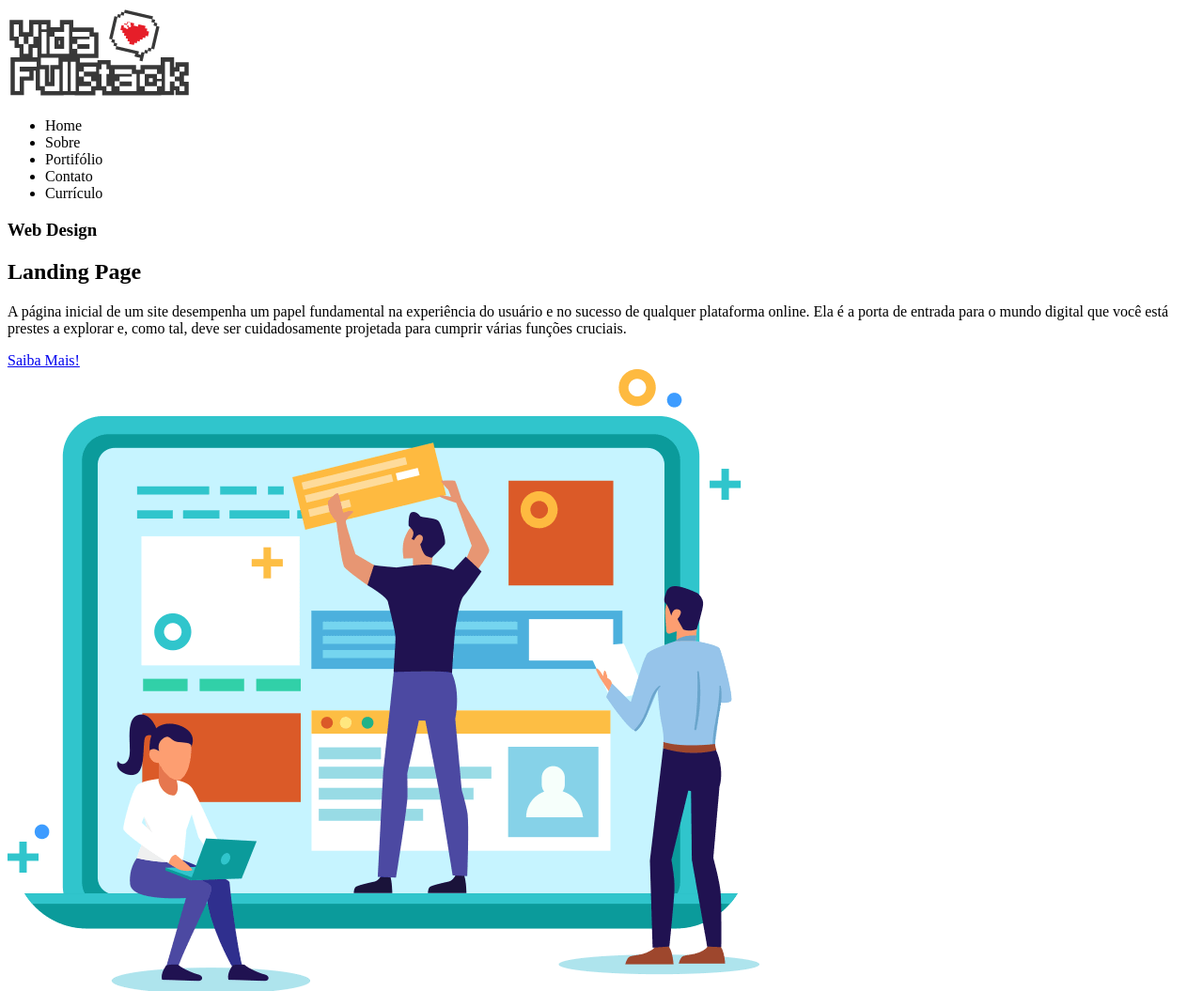
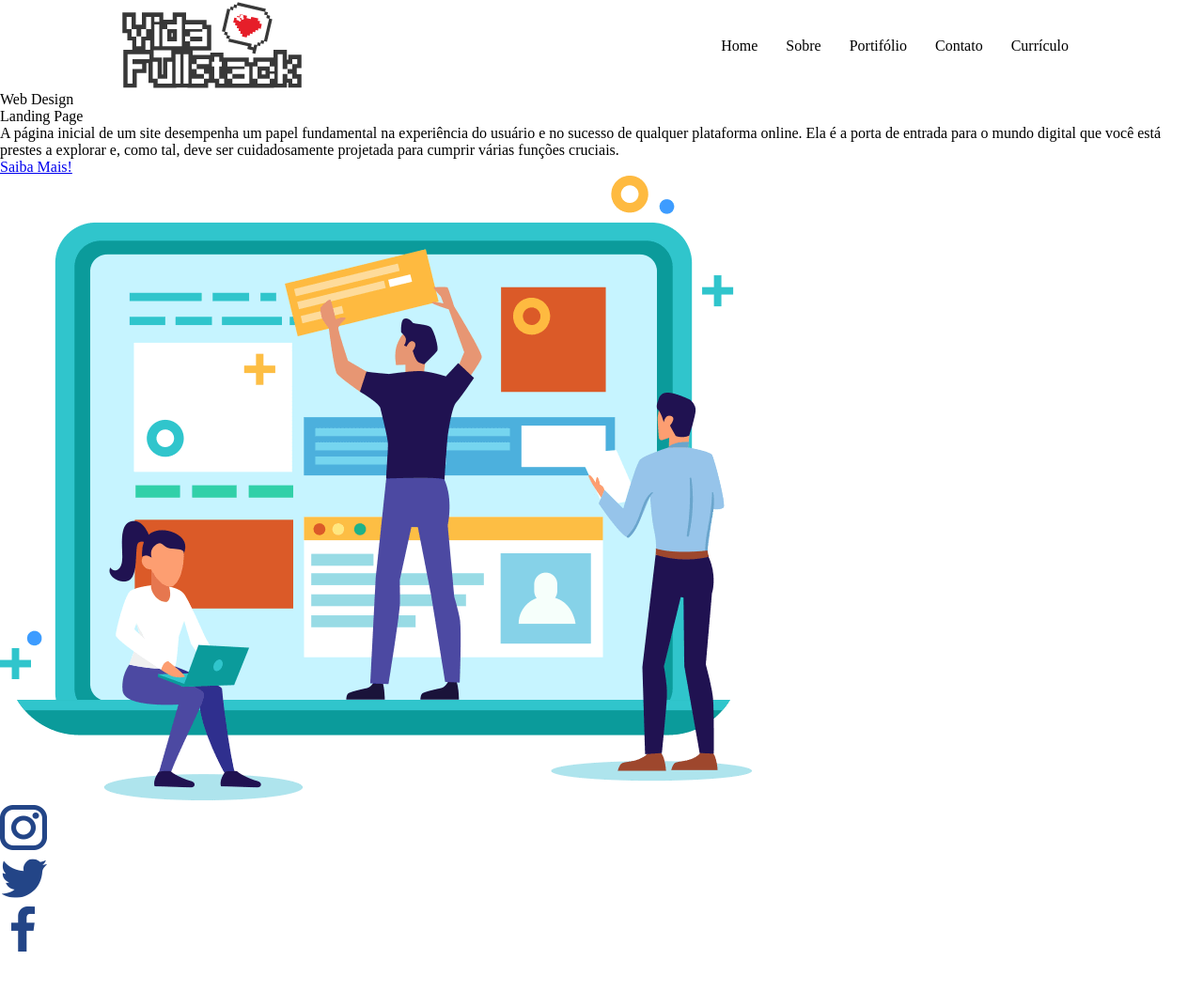
Before and after one commit to BReimberg/Front-Aula, a plain HTML site: page index.html in a window 1280 px wide. Shown: the top 1055 px of the page at 94% size. After the commit the page ends 1018 px from the top, so only its background shows below. Drawn offline with Linux system fonts and the light colour scheme.

Commit message:
Criação da estrutura HTML e CSS

```diff
--- /dev/null
+++ b/assets/CSS/header.css
@@ -0,0 +1,19 @@
+header {
+    width: 1024px;
+    margin: 0 auto;
+
+    display: flex;
+    flex-direction: row;
+    justify-content: space-between; /*espaço entre elementos*/
+    align-items: center; /*alinhar os itens igualmente*/
+}
+
+header nav ul {
+    display: flex;
+    flex-direction: row; /*alinhar o menu na horizontal*/
+    list-style: none; /*remover as bolinhas da lista*/
+}
+
+header nav ul li {
+    padding: 0 15px; /*espaçamento entre os itens do menu*/
+}
--- /dev/null
+++ b/assets/CSS/style.css
@@ -0,0 +1,10 @@
+@import './header.css';
+
+*{
+    margin: 0;
+    padding: 0;
+    border: 0;
+    font-size: 100%;
+    font: inherit;
+    vertical-align: baseline;
+}
--- a/index.html
+++ b/index.html
@@ -5,6 +5,7 @@
     <meta charset="UTF-8">
     <meta name="viewport" content="width=device-width, initial-scale=1.0">
     <title>Meu Site</title>
+    <link rel="stylesheet" type="text/css" href="./assets/CSS/style.css"/>
 </head>
 
 <body>
```
